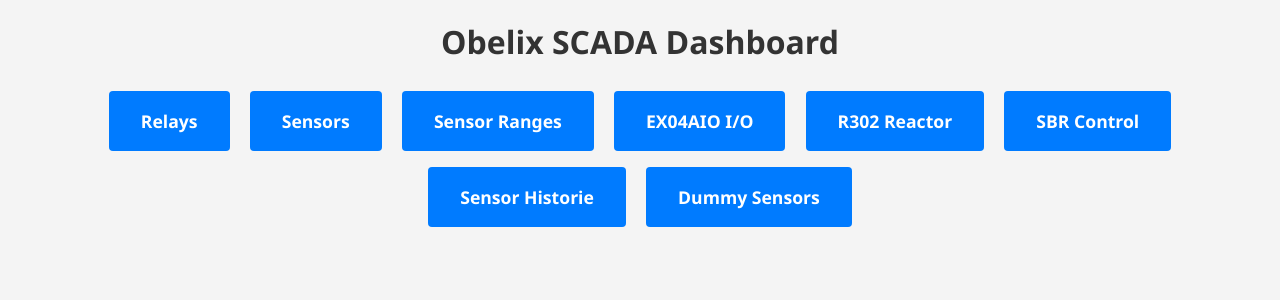
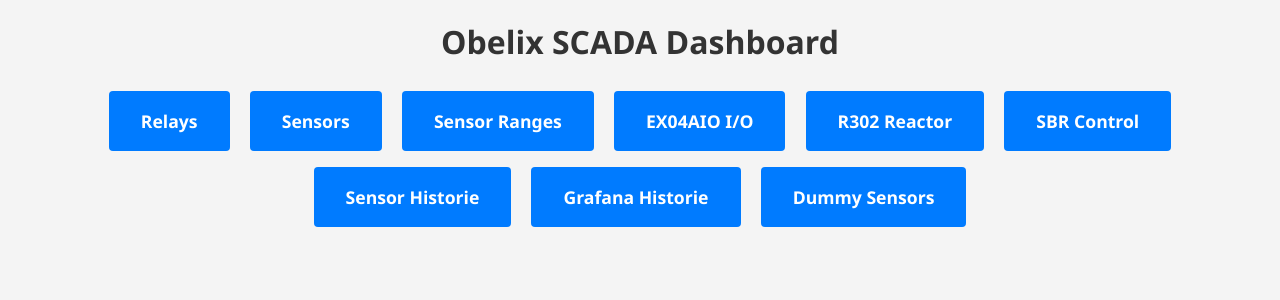
Before and after one commit to jelmertamis/Obelix_SCADA, a Flask app: page / in a window 1280 px wide. Shown: the top 300 px of the page. Run offline with Flask 3, Linux system fonts and the light colour scheme; data that the repository does not hold is empty.

Commit message:
grafana dash

```diff
--- a/templates/dashboard.html
+++ b/templates/dashboard.html
@@ -13,6 +13,7 @@
     <a href="{{ url_for('r302') }}"              class="primary-btn">R302 Reactor</a>
     <a href="{{ url_for('sbr') }}"               class="primary-btn">SBR Control</a>
     <a href="{{ url_for('sensor_history') }}"    class="primary-btn">Sensor Historie</a>
+    <a href="{{ url_for('grafana') }}"           class="primary-btn">Grafana Historie</a>
     <a href="{{ url_for('dummy.dummy_page') }}"  class="primary-btn">Dummy Sensors</a>
   </div>
 {% endblock %}
```
